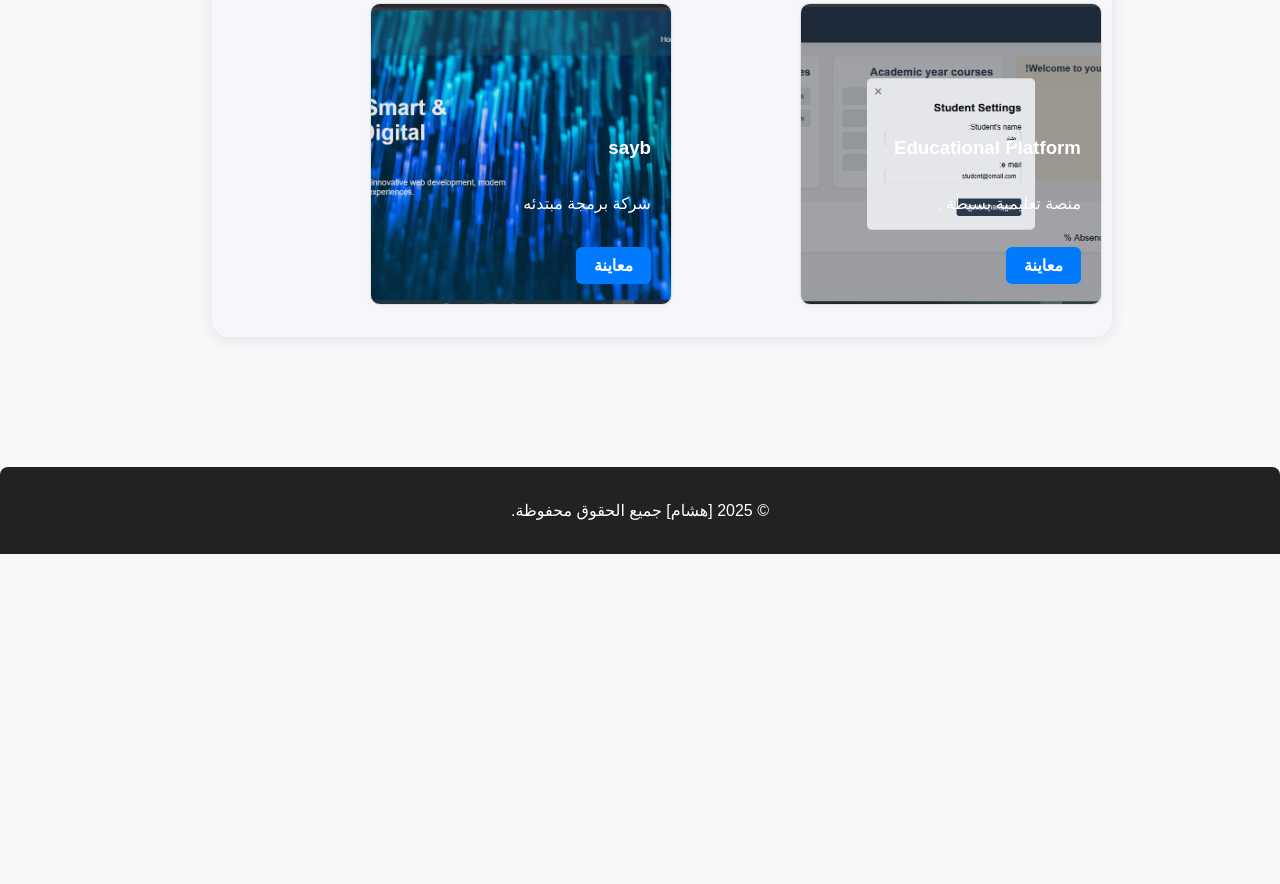
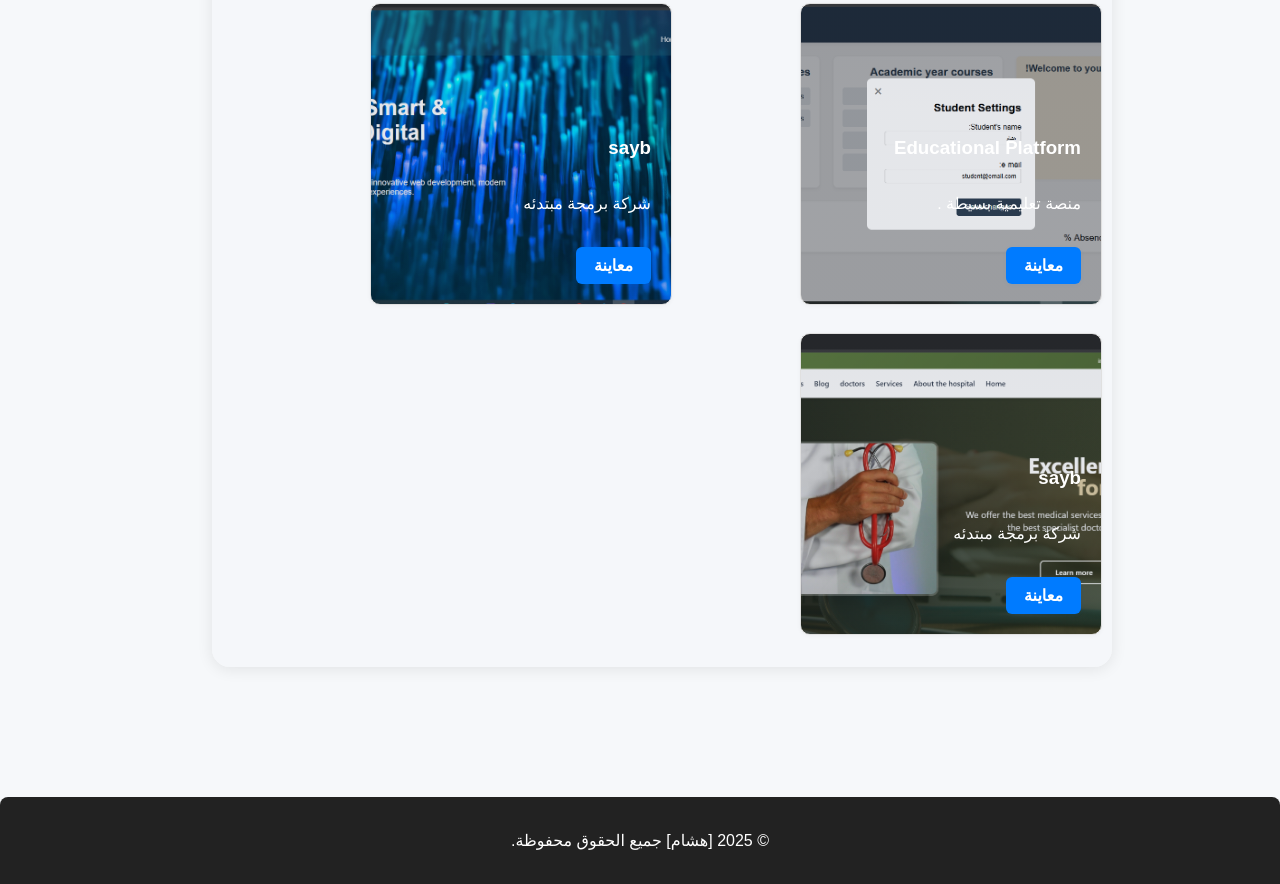
Before and after one commit to heshamfront/portfolio, a plain HTML site: page projects.html in a window 1280 px wide. Shown: the part 1006-1890 px from the top of the page. Before the commit the page ends 1560 px from the top, so only its background shows below. Drawn offline with Linux system fonts and the light colour scheme.

Commit message:
addition anew project

```diff
--- a/projects.html
+++ b/projects.html
@@ -91,6 +91,14 @@
                         <!-- <a href="https://github.com/heshamfront/site" target="_blank" class="btn-github">الكود على GitHub</a> -->
                     </div>
                 </div>
+                <div class="project-card project7-bg">
+                    <h3>sayb</h3>
+                    <p>شركة برمجة مبتدئه</p>
+                    <div class="project-actions">
+                        <a href="https://clinic-next-vert.vercel.app/" target="_blank" class="btn-demo">معاينة</a>
+                        <!-- <a href="https://github.com/heshamfront/site" target="_blank" class="btn-github">الكود على GitHub</a> -->
+                    </div>
+                </div>
             </div>
         </section>
     </main>
--- a/style.css
+++ b/style.css
@@ -464,6 +464,9 @@ section {
 .project6-bg {
     background: url('./photos/Screenshot\ \(179\).png') center/cover no-repeat;
 }
+.project7-bg {
+    background: url('./photos/vercel-one.png') center/cover no-repeat;
+}
 
 body.dark-mode .project-card.project1-bg::after,
 body.dark-mode .project-card.project2-bg::after,
```
Also changed, not shown: skills.html (+4 -0 lines), photos/vercel-one.png (added).
